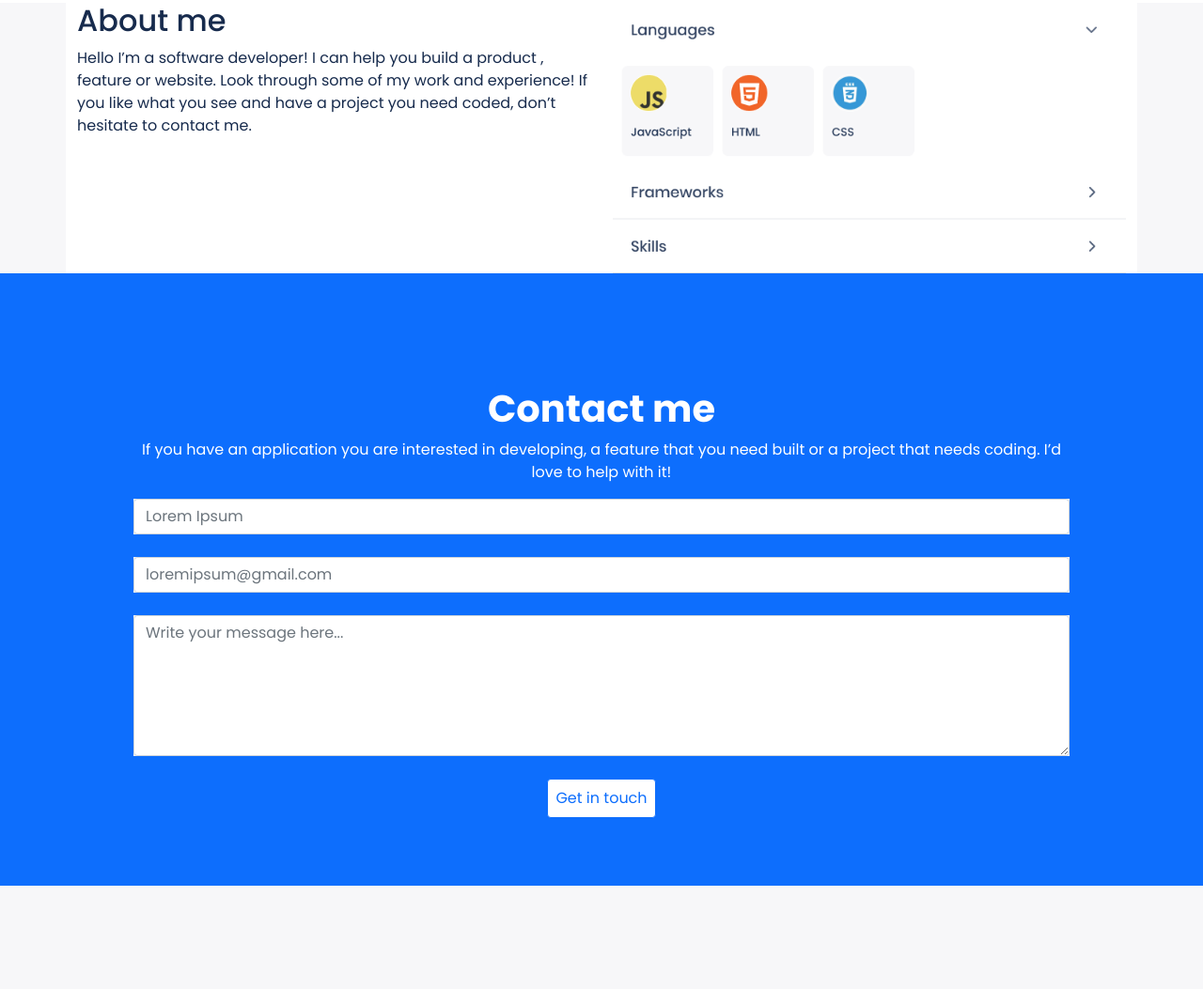
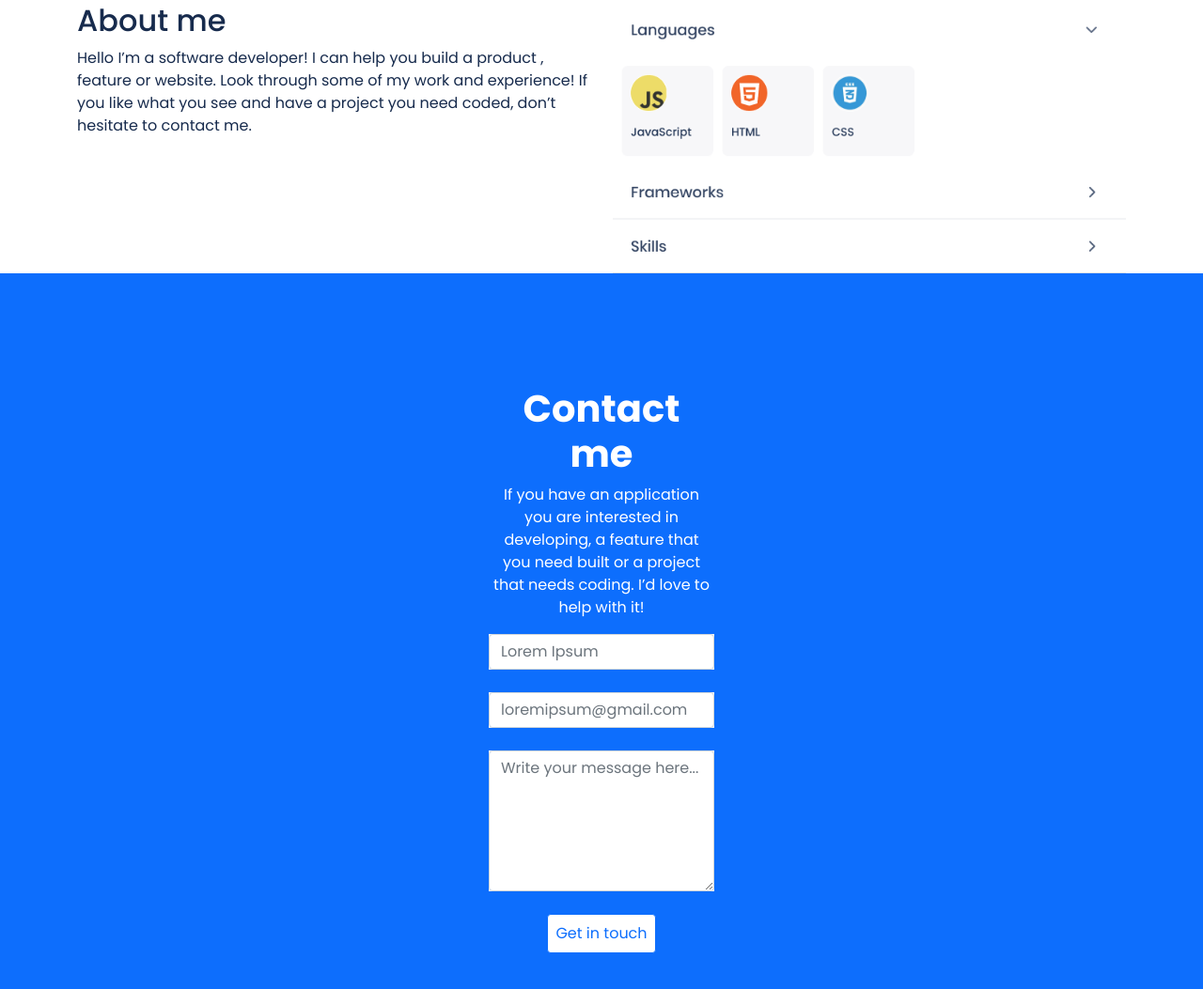
Before and after one commit to Theodoraldo/portfolio-bootstrap, a plain HTML site: page index.html in a window 1280 px wide. Shown: the part 2760-3813 px from the top of the page at 94% size. Before the commit the page ends 3703 px from the top, so only its background shows below. Drawn offline with nearby package versions, Linux system fonts and the light colour scheme.

Commit message:
Add styles to about me and contact form

```diff
--- a/style.css
+++ b/style.css
@@ -53,3 +53,15 @@ section .card ul li {
   font-weight: 400;
   font-size: 0.75rem;
 }
+
+.about-bg {
+  background-color: #fff;
+}
+
+.form-width {
+  width: 30%;
+}
+
+.form-height {
+  height: 70%;
+}
```
